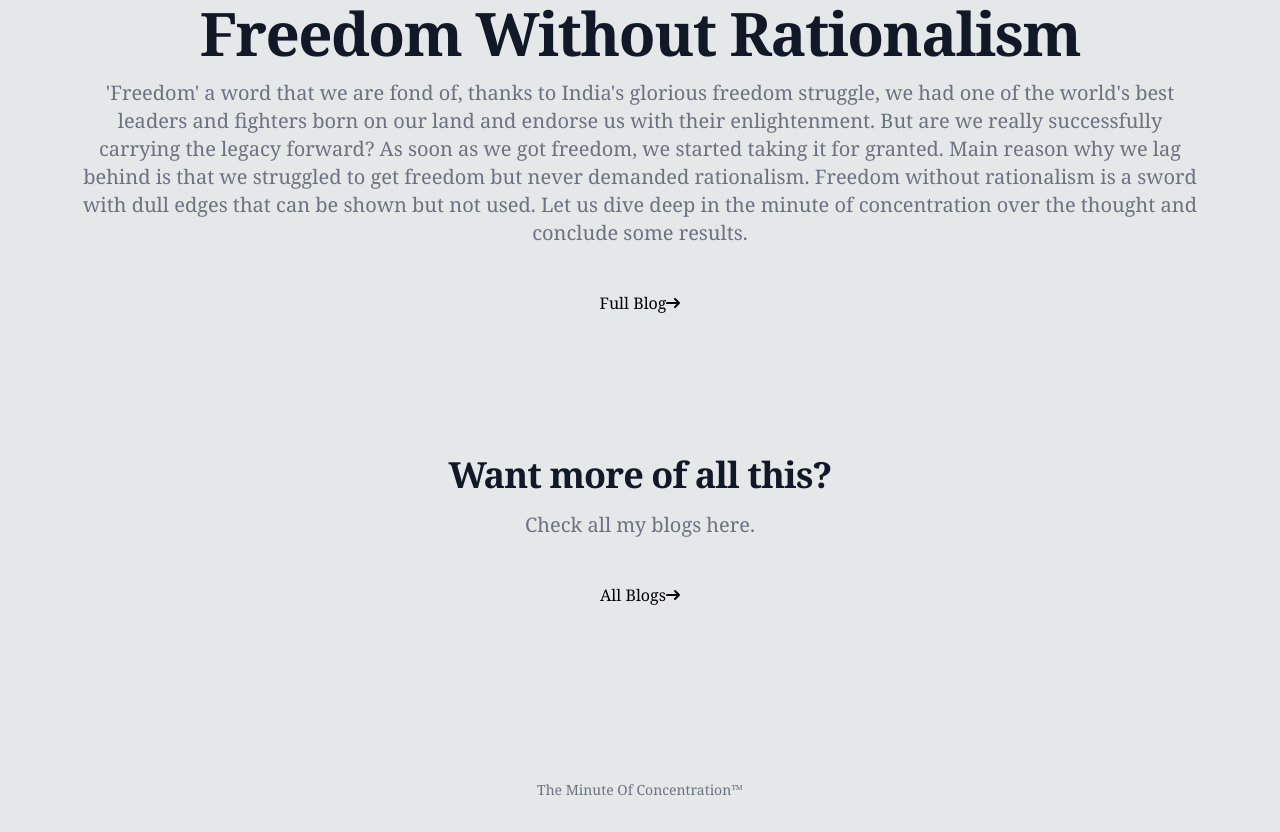
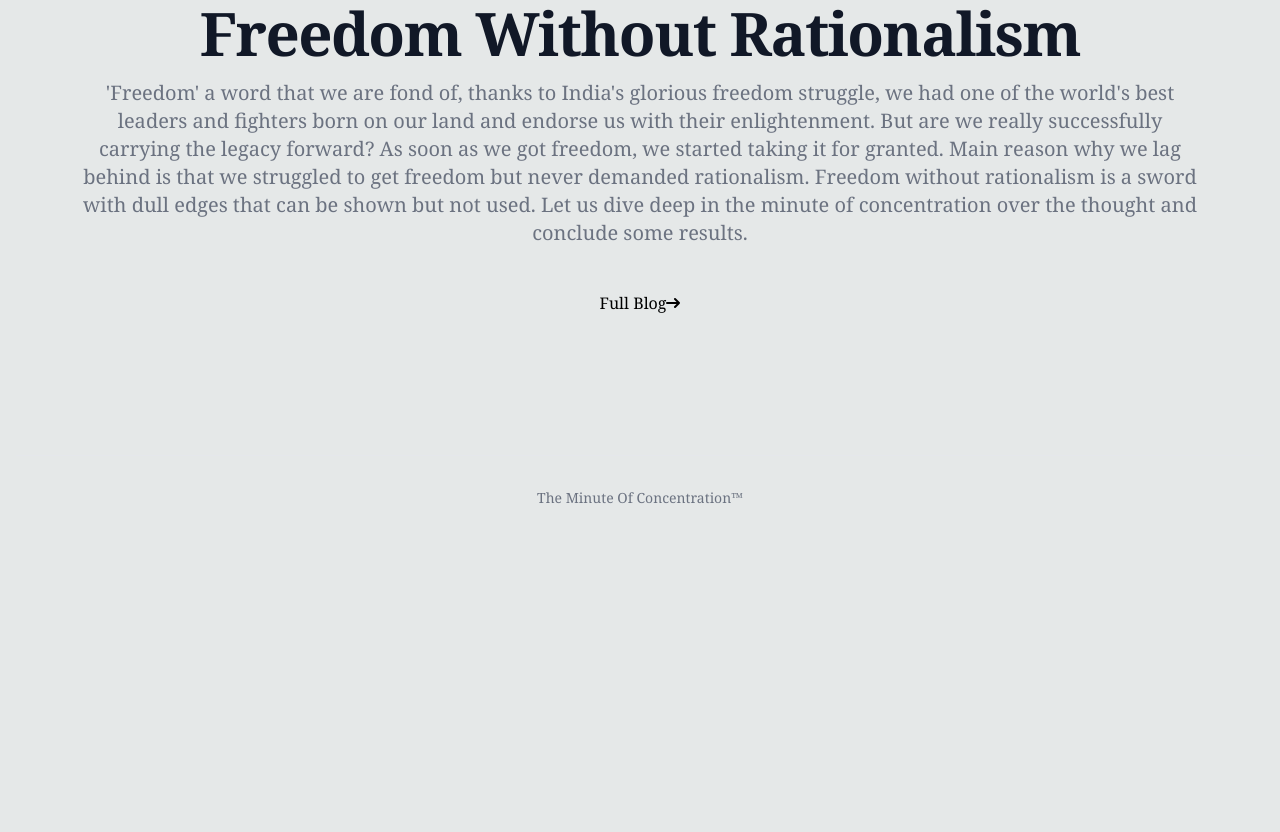
Before and after one commit to shanky-thakur/shanky-blog, a plain HTML site: page creations.html in a window 1280 px wide. Shown: the part 1681-2513 px from the top of the page. After the commit the page ends 2221 px from the top, so only its background shows below. Drawn offline with nearby package versions, Linux system fonts and the light colour scheme.

Commit message:
Update creations.html
hta diya section last ka creations

```diff
--- a/creations.html
+++ b/creations.html
@@ -223,28 +223,6 @@
     </div>
   </section>
 
-  <section class="dark:bg-gray-900">
-    <div class="py-8 px-4 mx-auto text-center lg:py-16">
-      <h6
-        class="book-title mb-4 font-extrabold tracking-tight leading-none text-gray-900 md:text-4xl lg:text-4xl dark:text-white">
-        Want more of all this?</h6>
-      <p class="mb-8 text-lg font-normal text-gray-500 lg:text-xl sm:px-16 lg:px-48 dark:text-gray-400">
-        Check all my blogs here.
-      </p>
-      <div class="flex flex-col space-y-4 sm:flex-row sm:justify-center sm:space-y-0">
-        <a href="https://github.com/shanky-thakur/blogs"
-          class="inline-flex justify-center items-center py-3 px-5 text-base font-medium text-center no-underline hover:underline focus:ring-4 focus:ring-blue-300 dark:focus:ring-blue-900 dark:text-white">
-          All Blogs
-          <svg class="w-3.5 h-3.5 ms-2 rtl:rotate-180" aria-hidden="true" xmlns="http://www.w3.org/2000/svg" fill="none"
-            viewBox="0 0 14 10">
-            <path stroke="currentColor" stroke-linecap="round" stroke-linejoin="round" stroke-width="2"
-              d="M1 5h12m0 0L9 1m4 4L9 9" />
-          </svg>
-        </a>
-      </div>
-    </div>
-  </section>
-
   <footer class="dark:bg-gray-900">
     <div class="w-full mx-auto p-4 md:py-8">
       <hr class="my-6 sm:mx-auto dark:border-gray-700 lg:my-8" />
```
